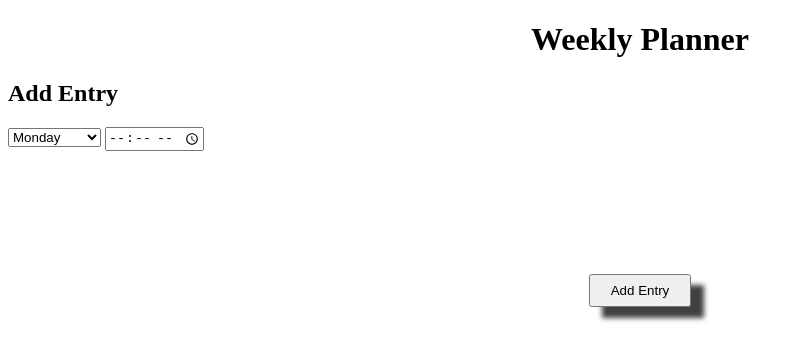
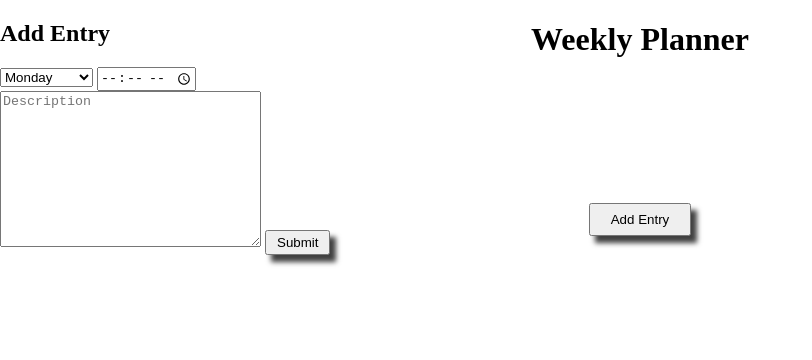
Before and after one commit to alanho-05/week-planner, a website: page index.html in a window 1280 px wide. Shown: the whole page, without its empty margins (0-812 px from the left). Drawn offline with Linux system fonts and the light colour scheme.

Commit message:
added second input for textarea

```diff
--- a/index.html
+++ b/index.html
@@ -9,10 +9,11 @@
 <body>
   <h1>Weekly Planner</h1>
   <div class="container">
-    <div class="">
+    <div class="modal">
       <h2>Add Entry</h2>
       <div>
         <form>
+          <div class="column-half">
             <label for="select-day-of-week"></label>
             <select name="select-day-of-week" placeholder="Day of Week">
               <option>Monday</option>
@@ -25,6 +26,11 @@
             </select>
             <label for="select-time"></label>
             <input type="time">
+          </div>
+          <label>
+            <textarea placeholder="Description" name="textarea" id="" cols="30" rows="10"></textarea>
+          </label>
+          <button type="submit" >Submit</button>
         </form>
       </div>
 
--- a/styles.css
+++ b/styles.css
@@ -24,9 +24,22 @@ h1 {
   min-height: 35vh;
 }
 
-#add {
+#add,
+button {
   padding: 7px 20px;
-  box-shadow: 13px 11px 5px 0 rgba(0, 0, 0, 0.75);
+  box-shadow: 6px 7px 5px 0 rgba(0, 0, 0, 0.75);
+}
+
+button {
+  padding: 3px 10px;
+}
+
+.modal {
+  position: fixed;
+  top: 0;
+  bottom: 0;
+  left: 0;
+  right: 0;
 }
 
 #add:hover {
```
Lines whose indentation alone changed are shown as unchanged.
